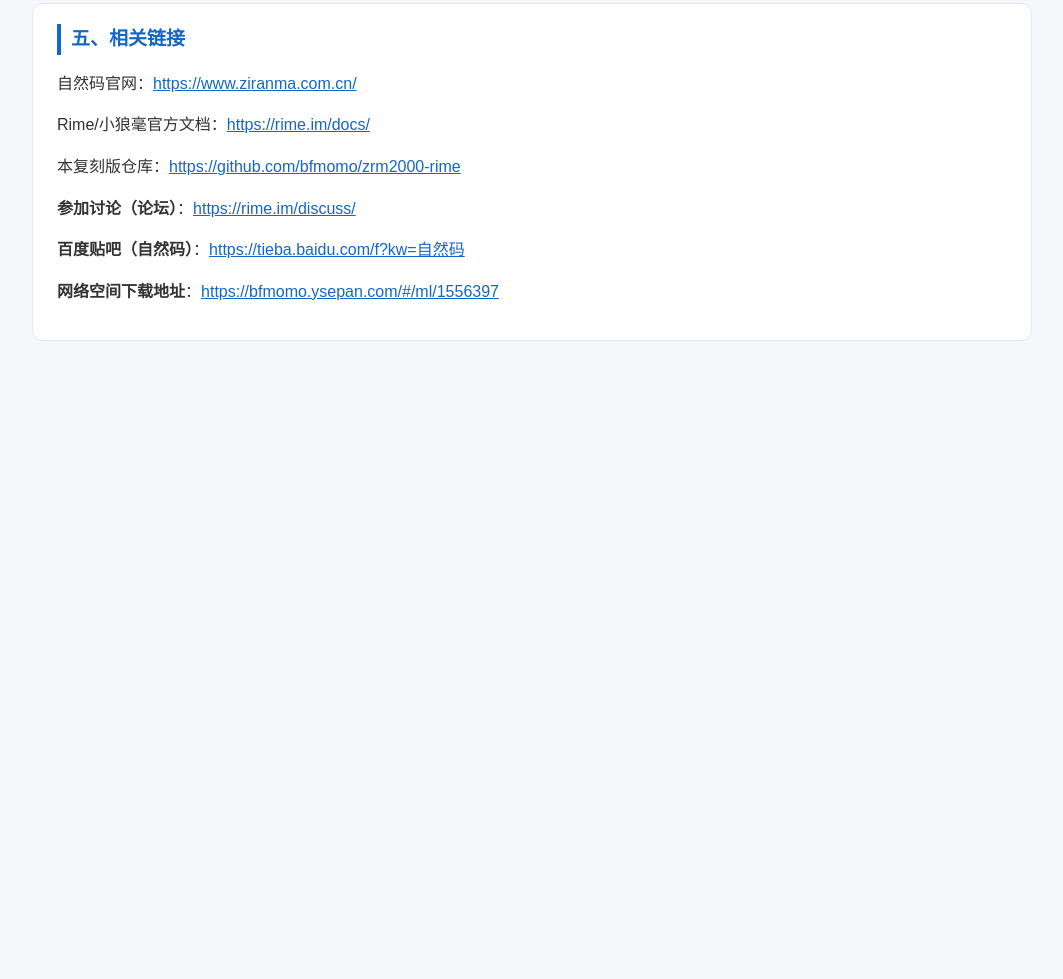
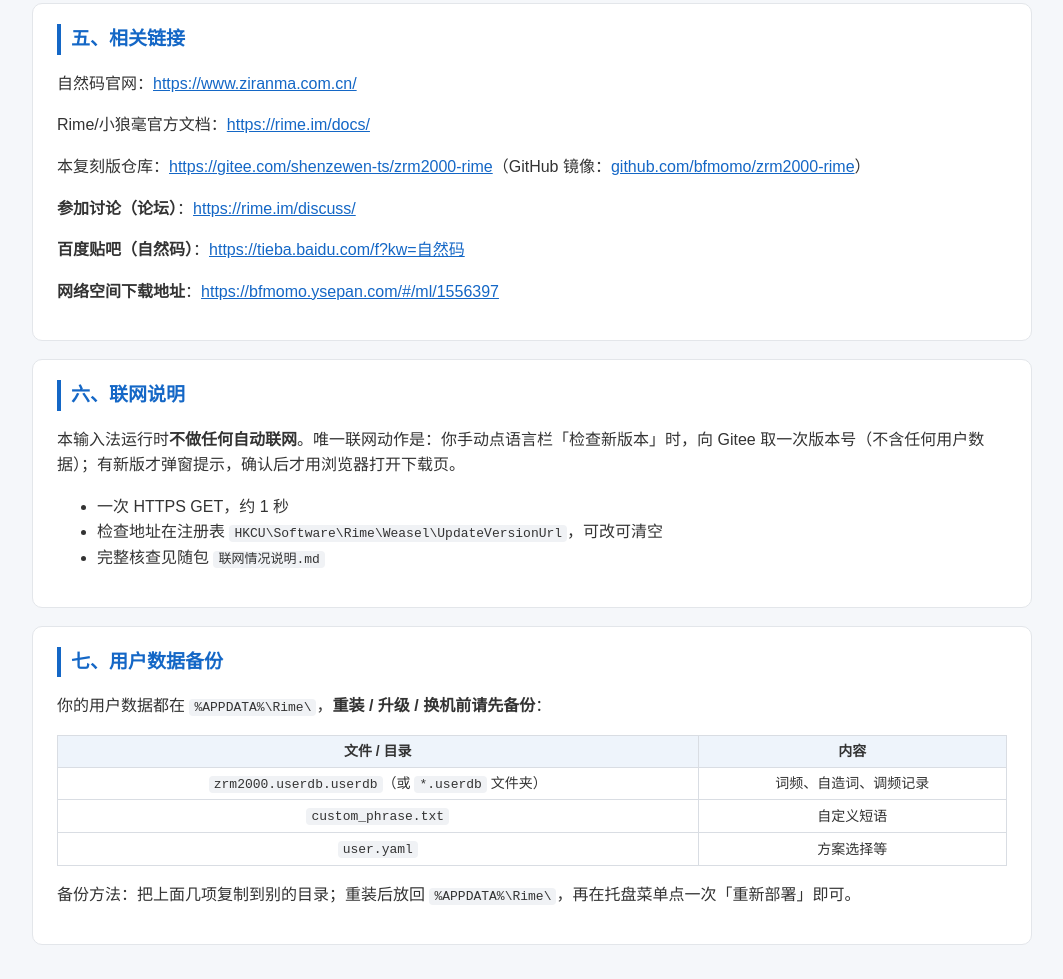
Before and after one commit to bfmomo/zrm2000-rime, a plain HTML site: page help.html in a window 1280 px wide. Shown: the part 2953-3932 px from the top of the page, without its empty margins (108-1171 px from the left). Before the commit the page ends 3328 px from the top, so only its background shows below. Drawn offline with Linux system fonts and the light colour scheme.

Commit message:
1.2.1: network md, usage notes (network+backup), strip personal phrase entries

```diff
--- a/help.html
+++ b/help.html
@@ -277,12 +277,34 @@ a{color:#1467c6}
 <h2>五、相关链接</h2>
 <p>自然码官网：<a href="https://www.ziranma.com.cn/">https://www.ziranma.com.cn/</a></p>
 <p>Rime/小狼毫官方文档：<a href="https://rime.im/docs/">https://rime.im/docs/</a></p>
-<p>本复刻版仓库：<a href="https://github.com/bfmomo/zrm2000-rime">https://github.com/bfmomo/zrm2000-rime</a></p>
+<p>本复刻版仓库：<a href="https://gitee.com/shenzewen-ts/zrm2000-rime">https://gitee.com/shenzewen-ts/zrm2000-rime</a>（GitHub 镜像：<a href="https://github.com/bfmomo/zrm2000-rime">github.com/bfmomo/zrm2000-rime</a>）</p>
 <p><b>参加讨论（论坛）</b>：<a href="https://rime.im/discuss/">https://rime.im/discuss/</a></p>
 <p><b>百度贴吧（自然码）</b>：<a href="https://tieba.baidu.com/f?kw=%E8%87%AA%E7%84%B6%E7%A0%81">https://tieba.baidu.com/f?kw=自然码</a></p>
 <p><b>网络空间下载地址</b>：<a href="https://bfmomo.ysepan.com/#/ml/1556397">https://bfmomo.ysepan.com/#/ml/1556397</a></p>
 </div>
 
+<div class="sec">
+<h2>六、联网说明</h2>
+<p>本输入法运行时<b>不做任何自动联网</b>。唯一联网动作是：你手动点语言栏「检查新版本」时，向 Gitee 取一次版本号（不含任何用户数据）；有新版才弹窗提示，确认后才用浏览器打开下载页。</p>
+<ul>
+<li>一次 HTTPS GET，约 1 秒</li>
+<li>检查地址在注册表 <code>HKCU\Software\Rime\Weasel\UpdateVersionUrl</code>，可改可清空</li>
+<li>完整核查见随包 <code>联网情况说明.md</code></li>
+</ul>
+</div>
+
+<div class="sec">
+<h2>七、用户数据备份</h2>
+<p>你的用户数据都在 <code>%APPDATA%\Rime\</code>，<b>重装 / 升级 / 换机前请先备份</b>：</p>
+<table border="1" cellpadding="4" cellspacing="0">
+<tr><th>文件 / 目录</th><th>内容</th></tr>
+<tr><td><code>zrm2000.userdb.userdb</code>（或 <code>*.userdb</code> 文件夹）</td><td>词频、自造词、调频记录</td></tr>
+<tr><td><code>custom_phrase.txt</code></td><td>自定义短语</td></tr>
+<tr><td><code>user.yaml</code></td><td>方案选择等</td></tr>
+</table>
+<p>备份方法：把上面几项复制到别的目录；重装后放回 <code>%APPDATA%\Rime\</code>，再在托盘菜单点一次「重新部署」即可。</p>
+</div>
+
 </div>
 </body>
 </html>
```
Also changed, not shown: zrm2000-help.html (+23 -1 lines), 使用说明.html (+23 -1 lines), custom_phrase.txt, 3 other files.
